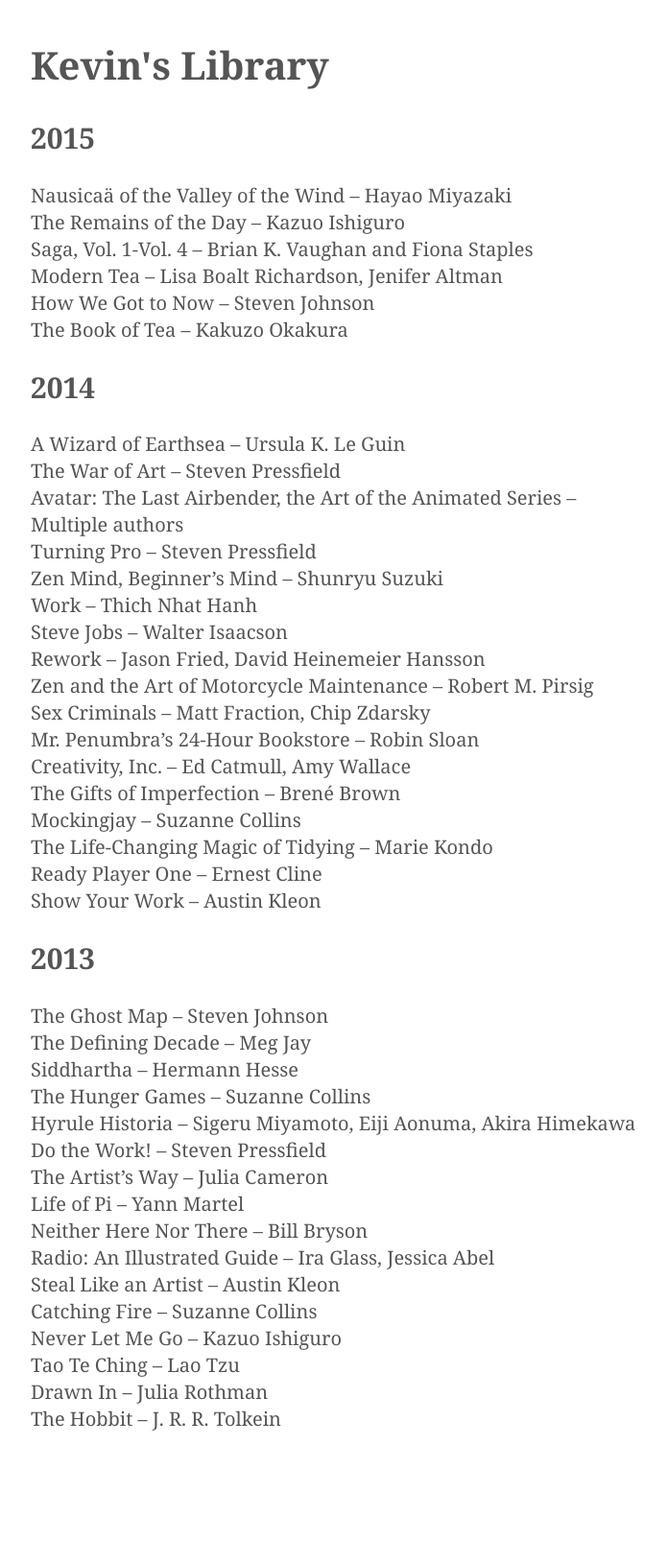
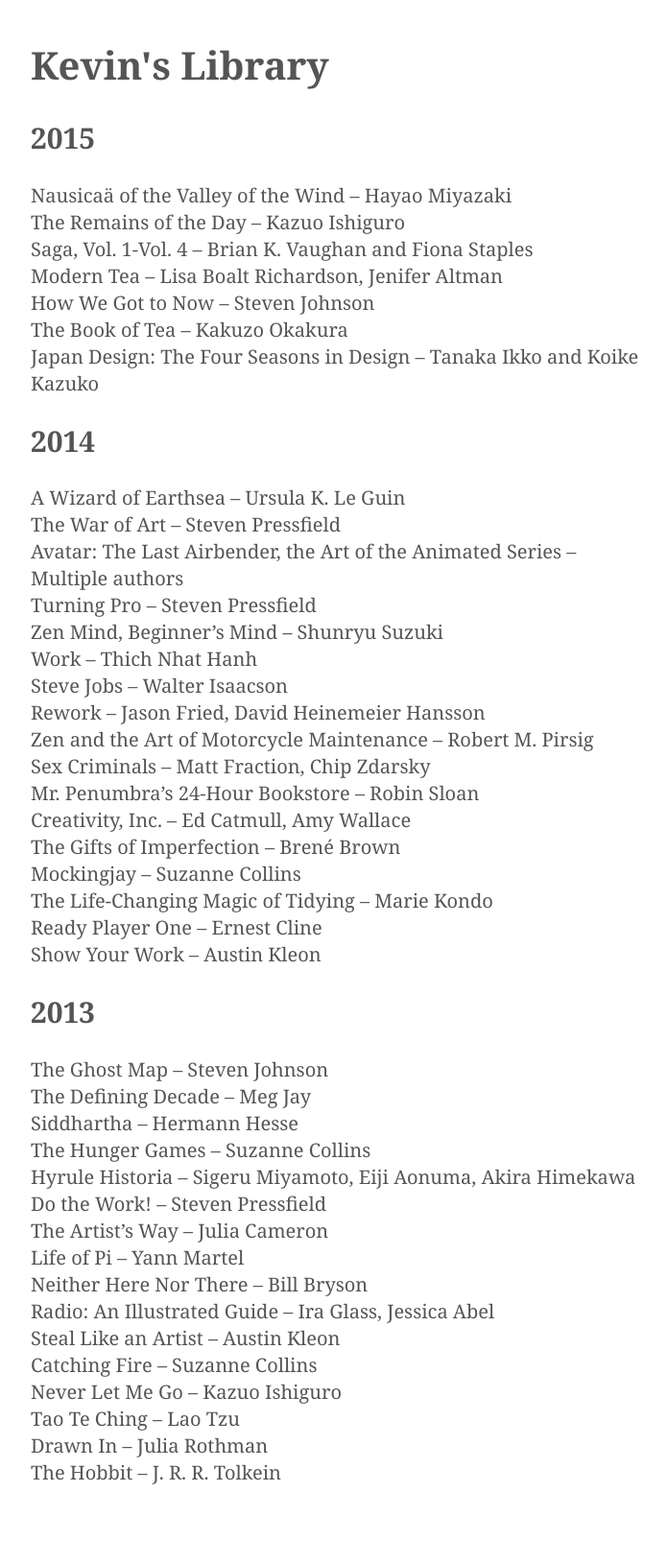
Before and after one commit to kmcgillivray/librarie, a Jekyll site: the page built from index.md, in a window 1280 px wide. Shown: the whole page at 96% size, without its empty margins (283-979 px from the left). Built offline with Jekyll 4.4.1, drawn with Linux system fonts in a browser that asks for light colours; before the commit the page ends 1573 px from its top, so only the background shows below that.

Commit message:
Update index.md

```diff
--- a/index.md
+++ b/index.md
@@ -11,6 +11,7 @@ title: Kevin's Library
 * Modern Tea – Lisa Boalt Richardson, Jenifer Altman
 * How We Got to Now – Steven Johnson
 * The Book of Tea – Kakuzo Okakura
+* Japan Design: The Four Seasons in Design – Tanaka Ikko and Koike Kazuko
 
 ## 2014
 
```
